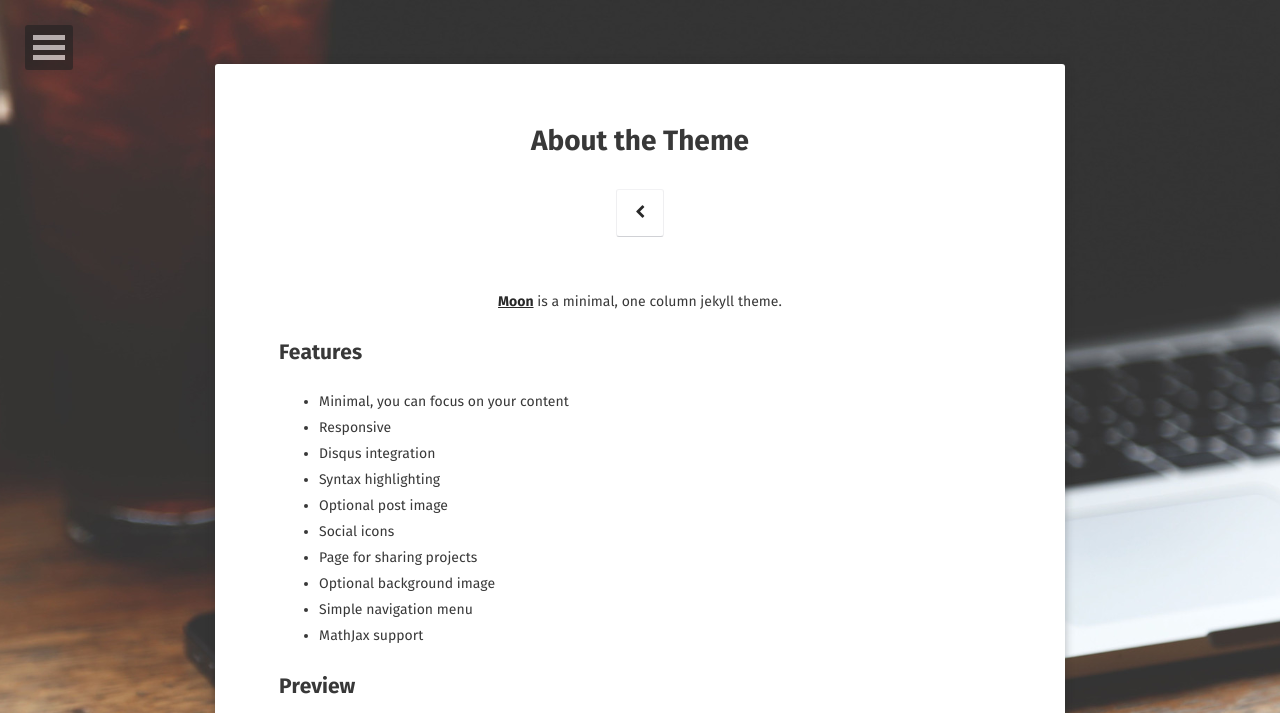
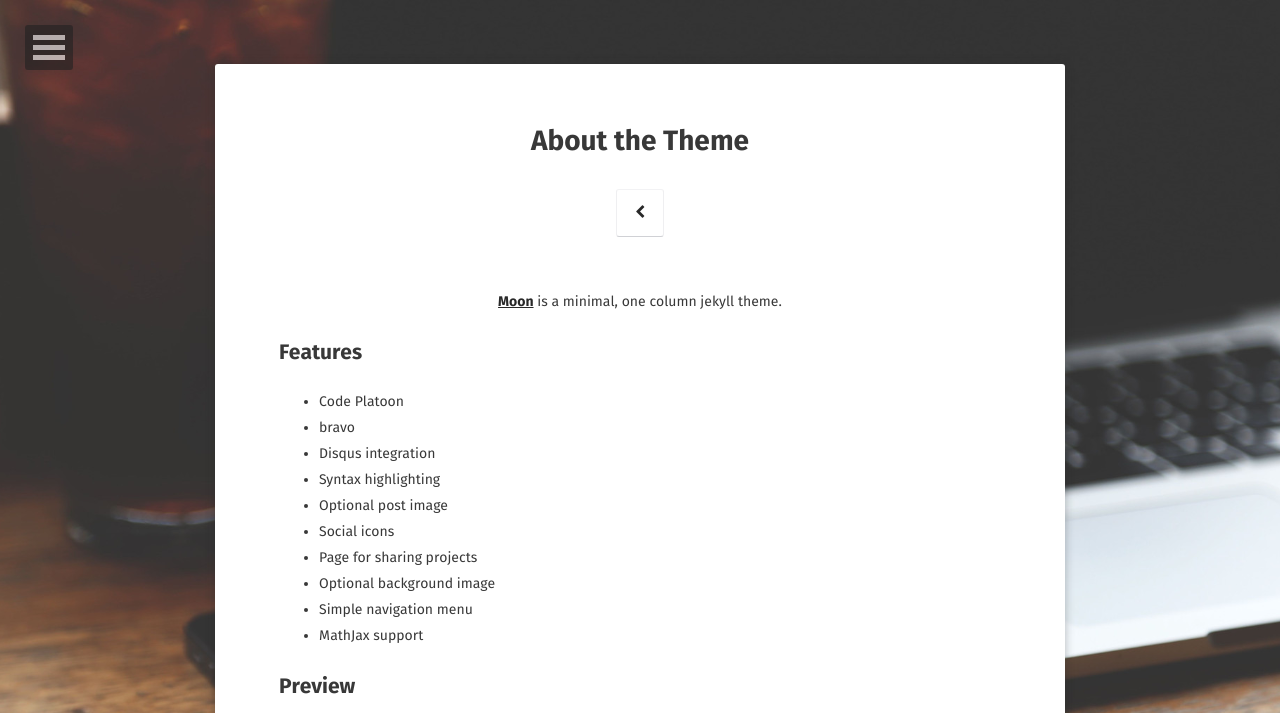
Before and after one commit to codeforkoffee/codeforkoffee.github.io, a Jekyll site: the page built from about/index.md, in a window 1280 px wide, cut to the strip 0-713 px from the top of the page. Built offline with Jekyll 4.4.1, drawn with Linux system fonts in a browser that asks for light colours; some web fonts are replaced.

Commit message:
featurs text test

```diff
--- a/about/index.md
+++ b/about/index.md
@@ -6,11 +6,11 @@ date: 2016-03-21
 comments: false
 ---
 
-<center><a href="http://taylantatli.github.io/Moon"><b>Moon</b></a> is a minimal, one column jekyll theme.</center>
+<center><a href="https://codeforkoffee.github.io/"><b>Moon</b></a> is a minimal, one column jekyll theme.</center>
 
 ## Features
-* Minimal, you can focus on your content
-* Responsive
+* Code Platoon
+* bravo
 * Disqus integration
 * Syntax highlighting
 * Optional post image
```
